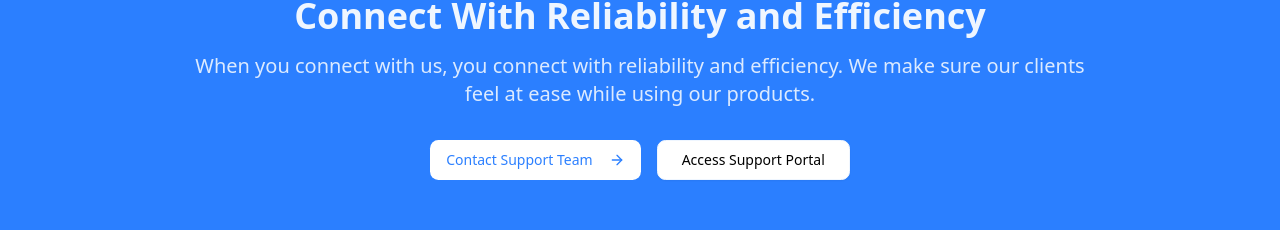
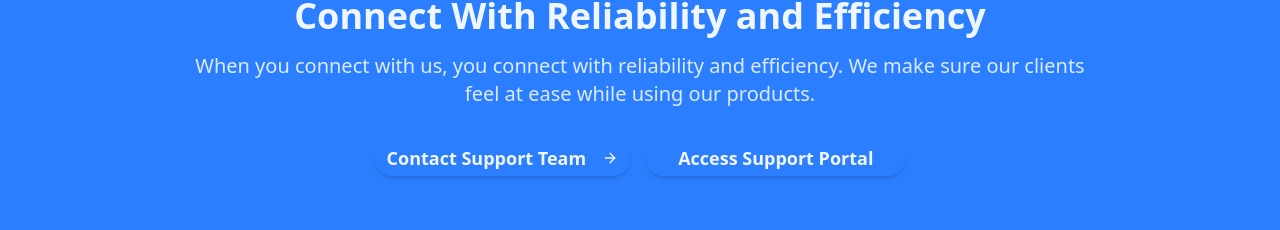
Before and after one commit to TeacherOp/tekzilla, a Next.js app: page /after-sales in a window 1280 px wide. Shown: the part 2912-3142 px from the top of the page. Built offline with nearby package versions, Linux system fonts and the light colour scheme.

Commit message:
Replace Button components with Link for navigation and fix image paths

```diff
--- a/src/app/after-sales/page.tsx
+++ b/src/app/after-sales/page.tsx
@@ -1,4 +1,4 @@
-import { Button, buttonVariants } from "@/components/ui/button";
+import { buttonVariants } from "@/components/ui/button";
 import { Card, CardContent } from "@/components/ui/card";
 import { cn } from "@/lib/utils";
 import { siteConfig } from "@/site.config";
@@ -384,21 +384,19 @@ const AfterSales = () => {
             products.
           </p>
           <div className="flex flex-col sm:flex-row gap-4 justify-center">
-            <Button
-              size="lg"
-              variant="secondary"
-              className="bg-background text-primary hover:bg-background/90"
+            <Link
+              href={"/contact-us"}
+              className={cn(buttonVariants(), "btn-primary px-8 py-3 rounded-full text-lg font-semibold transition-colors duration-300 hover:shadow-lg hover:bg-primary/90")}
             >
               Contact Support Team
               <ArrowRight className="ml-2 h-5 w-5" />
-            </Button>
-            <Button
-              size="lg"
-              variant="outline"
-              className="border-primary-foreground text-primary-foreground text-black  hover:text-primary"
+            </Link>
+            <Link
+              href={"/contact-us"}
+              className={cn(buttonVariants(), "btn-primary px-8 py-3 rounded-full text-lg font-semibold transition-colors duration-300 hover:shadow-lg hover:bg-primary/90")}
             >
               Access Support Portal
-            </Button>
+            </Link>
           </div>
         </div>
       </section>
--- a/src/app/services/odoo-migration/page.tsx
+++ b/src/app/services/odoo-migration/page.tsx
@@ -55,7 +55,7 @@ const OdooMigration = () => {
             <Image
               width={1000}
               height={1000}
-              src="/migration.webp"
+              src="/services/migration.webp"
               alt="Odoo Implementation"
               className="max-w-4xl w-full rounded-2xl shadow-lg object-cover"
               loading="lazy"
--- a/src/app/services/odoo-support-by-teckzilla/page.tsx
+++ b/src/app/services/odoo-support-by-teckzilla/page.tsx
@@ -55,7 +55,7 @@ const OdooSupport = () => {
             <Image
               width={1000}
               height={1000}
-              src="/support.webp"
+              src="/services/support.webp"
               alt="Odoo Implementation"
               className="max-w-4xl w-full rounded-2xl shadow-lg object-cover"
               loading="lazy"
--- a/src/components/TransformBusinessSection.tsx
+++ b/src/components/TransformBusinessSection.tsx
@@ -1,11 +1,13 @@
-import { Button } from "@/components/ui/button";
 import { Card } from "@/components/ui/card";
+import { cn } from '@/lib/utils';
 import {
   CheckCircle,
   HandshakeIcon,
   LineChartIcon,
   ShieldIcon,
 } from "lucide-react";
+import Link from 'next/link';
+import { buttonVariants } from './ui/button';
 
 const TransformBusinessSection = () => {
   const features = [
@@ -44,9 +46,9 @@ const TransformBusinessSection = () => {
                 organizations implement, customize, and support Odoo ERP
                 solutions tailored to their unique needs.
               </p>
-              <Button className="btn-primary px-8 py-3 rounded-full text-lg font-semibold transition-colors duration-300 hover:shadow-lg hover:bg-primary/90">
+              <Link href={"/contact-us"} className={cn(buttonVariants(), "btn-primary px-8 py-3 rounded-full text-lg font-semibold transition-colors duration-300 hover:shadow-lg hover:bg-primary/90")}>
                 Get Started Today
-              </Button>
+              </Link>
             </div>
 
             <Card className="bg-white/90 card-corporate rounded-2xl px-8 py-10 border border-primary/20 transition-all duration-300 hover:scale-[1.02] hover:shadow-2xl">
```
